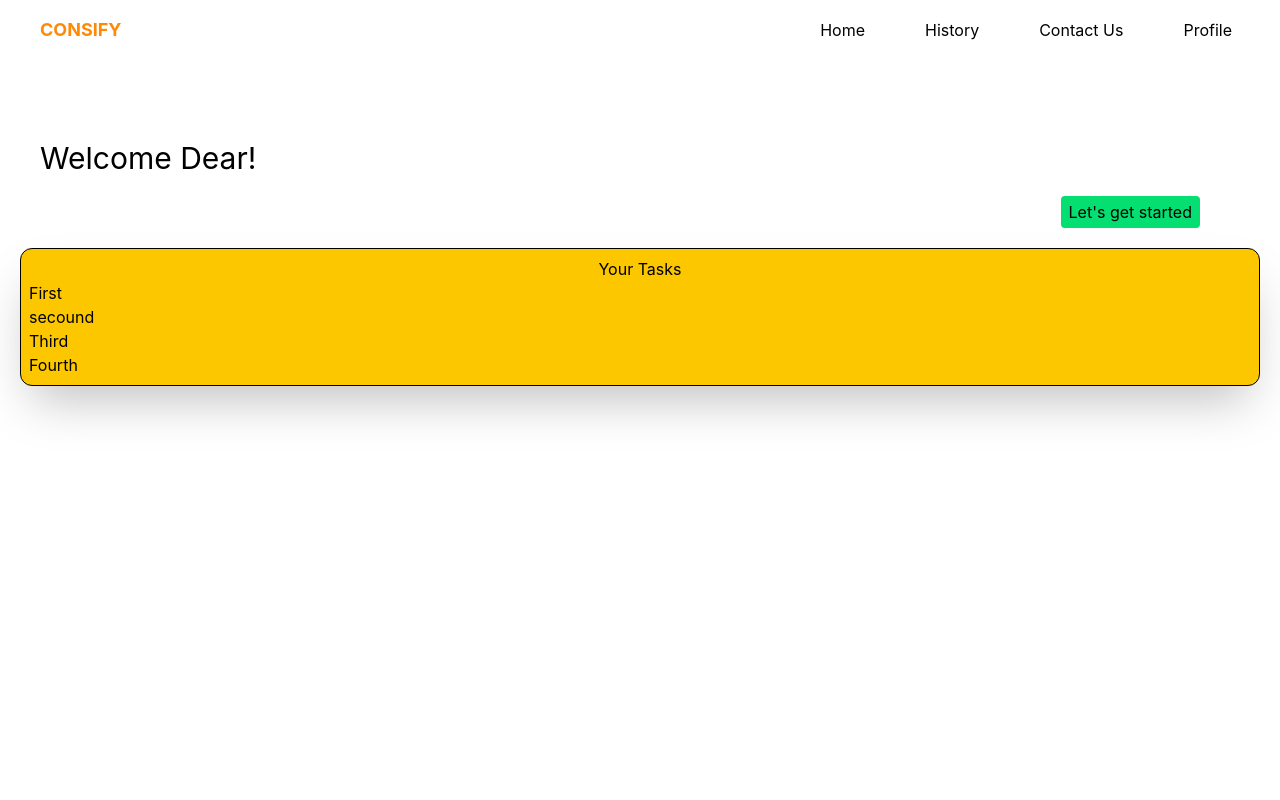
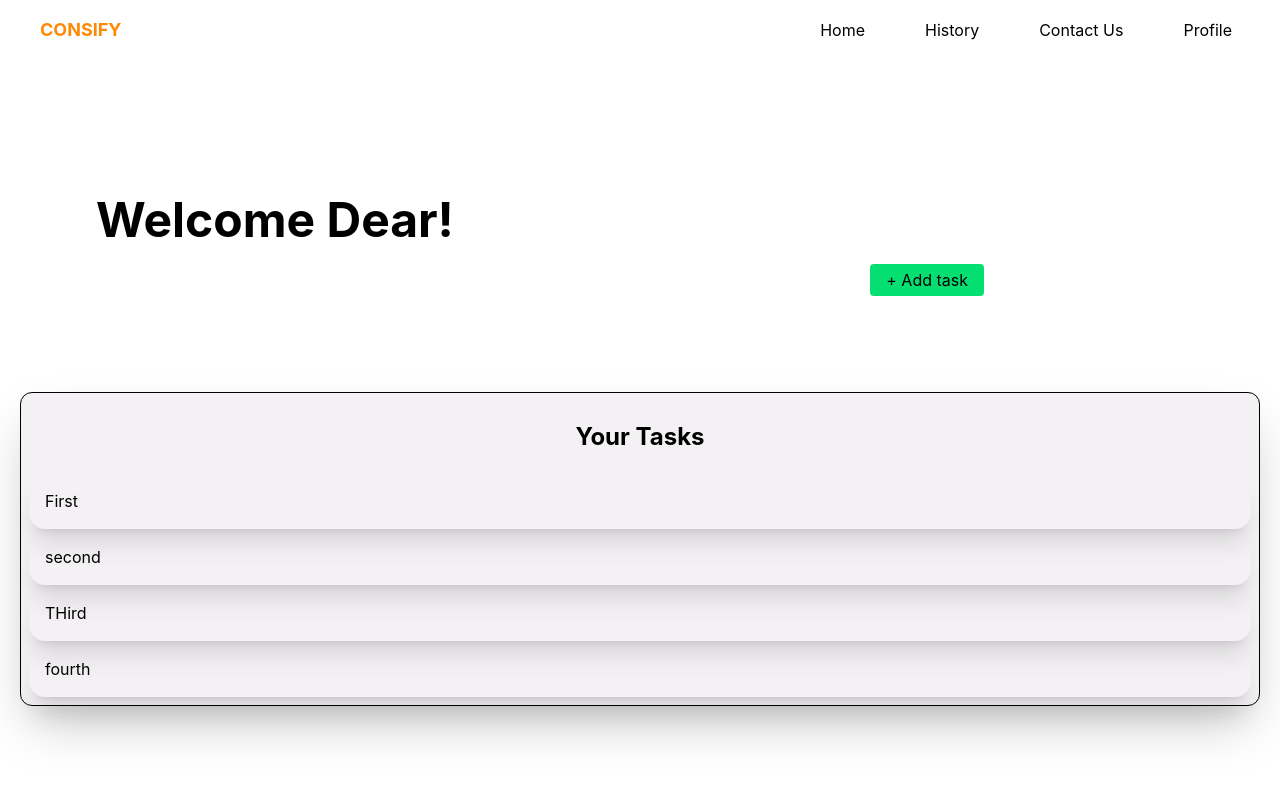
Before and after one commit to archit0111/Consify, a React (Vite) app in the folder frontend/: page /home in a window 1280 px wide. Shown: the top 800 px of the page. Built offline with nearby package versions, Linux system fonts and the light colour scheme.

Commit message:
frontend_error_removed

```diff
--- a/frontend/src/components/Auth/Login.tsx
+++ b/frontend/src/components/Auth/Login.tsx
@@ -16,14 +16,17 @@ function Login(){
             const res = await fetch("http://localhost:8080/api/user/login",{
                 method:"POST",
                 headers:{
-                    "Content-Type":"application/json"
+                    "Content-Type":"application/json",
                 },
                 body:JSON.stringify(userData)
             });
+            const data = await res.json();
             alert("Login running!");
             if(!res.ok){
             alert("login fetch error!!");
             }else{
+                localStorage.setItem('token',data.token);
+                localStorage.setItem('refreshToken',data.refreshToken)
                 alert("login successfull!!");
                 navigate('/home');
             }
--- a/frontend/src/components/Auth/Signup.tsx
+++ b/frontend/src/components/Auth/Signup.tsx
@@ -25,8 +25,8 @@ function Signup(){
             });
             alert("handel running!");
             if(res.ok){
-                alert("Signup Successfull!");
-                navigate('/home');
+                alert("Signup Successfull! Please login to begin!");
+                navigate('/login');
             }
         } catch (e) {
             alert('Error occred in login!');
--- a/frontend/src/components/Home.tsx
+++ b/frontend/src/components/Home.tsx
@@ -1,8 +1,8 @@
 import Nav from "./Nav";
-import { useState } from "react";
+import { useState, useEffect } from "react";
 
 function Home(){
-    const [tasks,setTasks] = useState(["First","secound","Third","Fourth"]);
+    const [tasks,setTasks] = useState(["First","second","THird","fourth"]);
     const handelTask = async ()=>{
         try{
             const res = await fetch("http://localhost:8080/api/user/task",{
@@ -21,19 +21,26 @@ function Home(){
         <>
         <Nav/>
         <main className="pt-10">
-            <div className="text-3xl mt-10 ml-10">Welcome Dear!</div>
-            <div>
-                <button className="rounded bg-green-400 hover:bg-green-500 flex justify-self-end mr-20 mt-5 p-1 px-2">Let's get started</button>
+            <div className="p-4 my-10">
+                <div className="text-5xl font-bold mt-10 ml-20">Welcome Dear!</div>
+                <div className="mx-10">
+                <button className="rounded bg-green-400 hover:bg-green-500 flex justify-self-end mr-60 mt-5 p-1 px-4">+ Add task</button>
+                </div>
             </div>
-            <div className="bg-yellow-400 shadow-2xl h-fit m-5 border rounded-xl p-2">
-                <div className="text-center">Your Tasks</div>
+            <div className="bg-mauve-100 shadow-2xl mt-20 h-fit m-5 border rounded-xl p-2">
+                <div className="text-center font-bold text-2xl m-5">Your Tasks</div>
                 {tasks.map((value,index)=>{
-                    return(<div className="flex" key={index}>
+                    return(<div className="flex p-4 rounded-2xl shadow-xl hover:shadow-2xl" key={index}>
                         <div>{value}</div>
                     </div>);
                 })}
             </div>
         </main>
+        <footer className="h-40 bg-mauve-200 text-center place-content-center mt-50">
+            <div className="">
+                ALL COPYRIGHT &copy; RESERVED | MADE WITH ❤️ IN INDIA
+            </div>
+        </footer>
         </>
     )
 }
```
